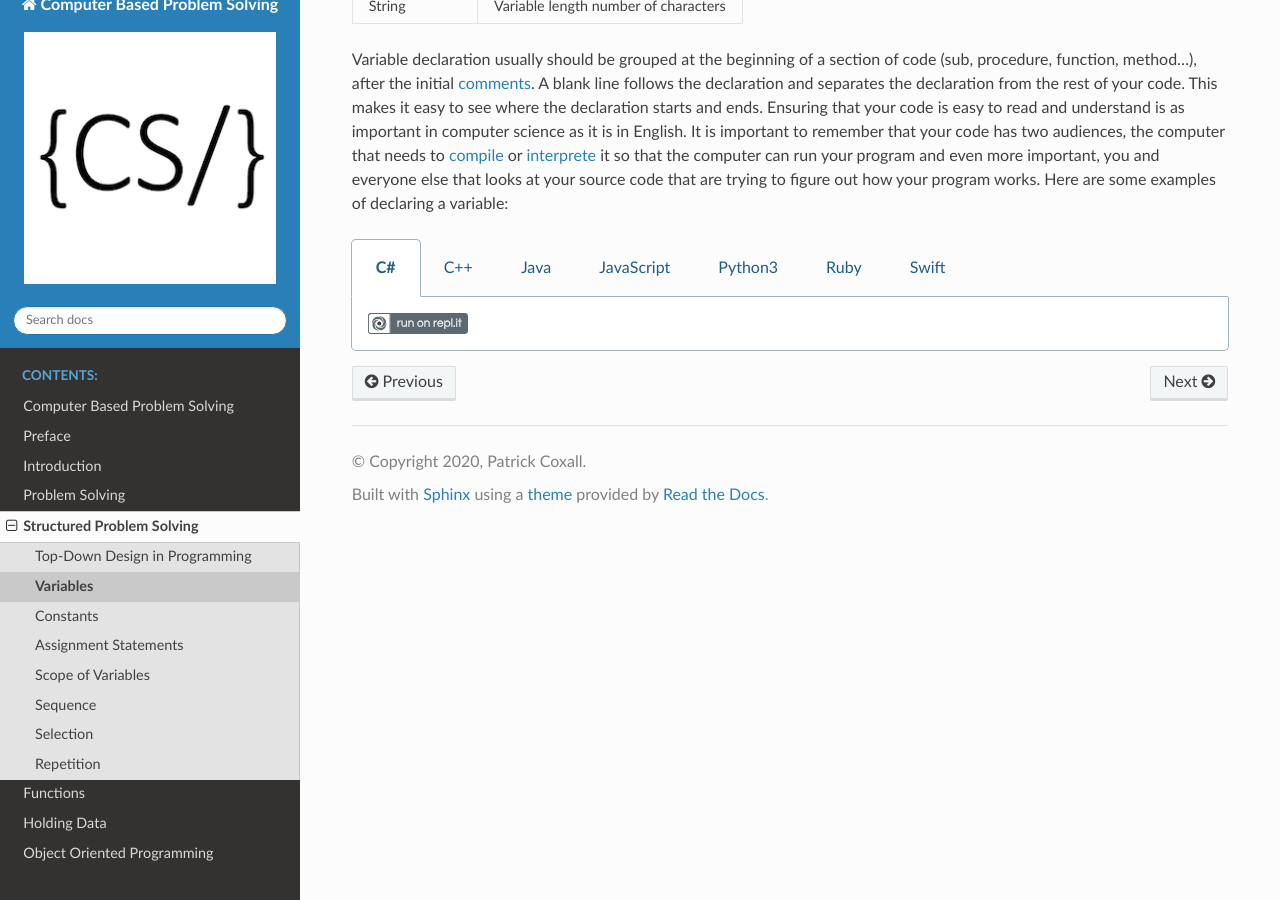
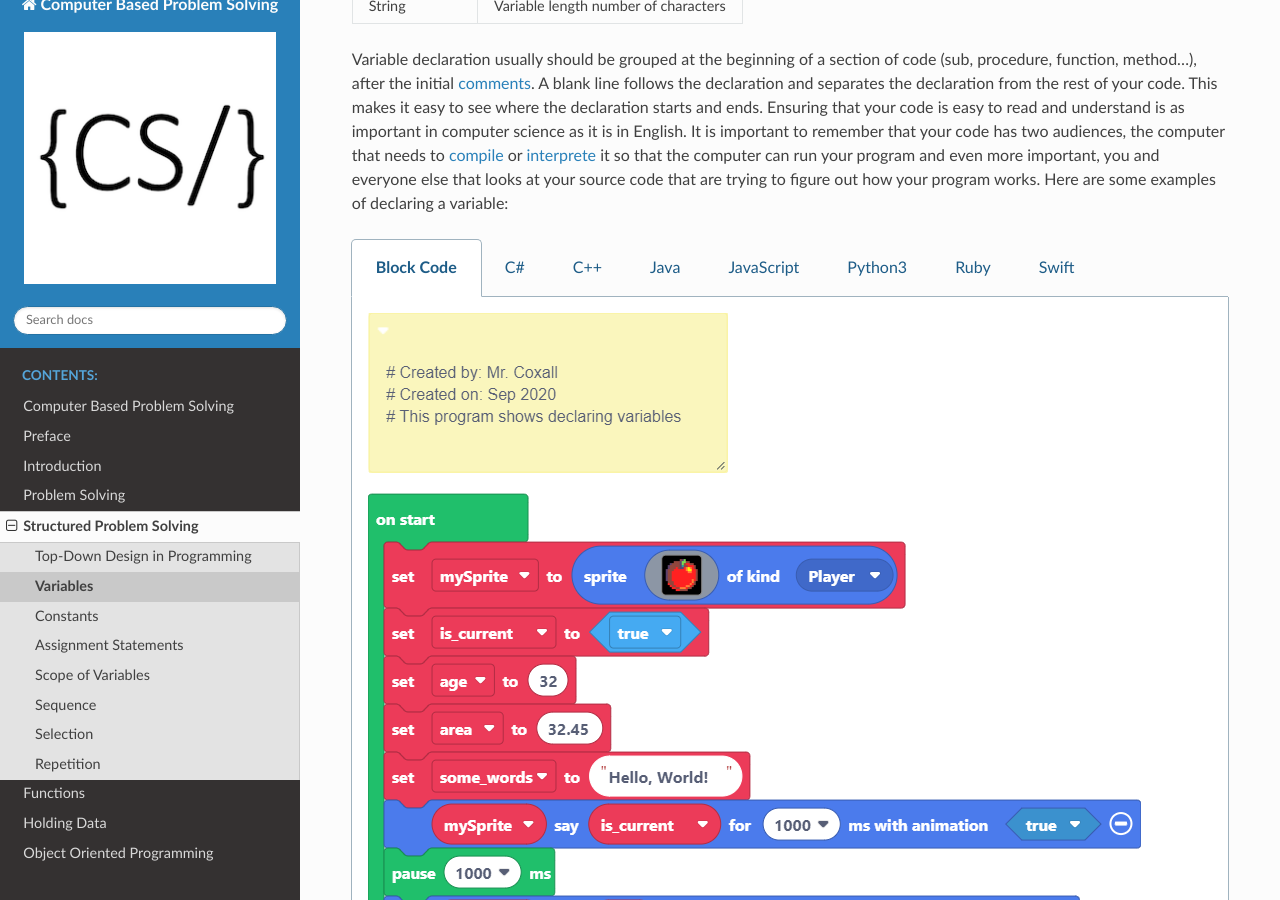
Before and after one commit to Mr-Coxall/Computer-Based-Problem-Solving, a Sphinx documentation site: the page built from docs/structured-problem-solving/variables.rst, in a window 1280 px wide and 900 px high, scrolled down 959 px. Built offline with Sphinx 7.4.7 and the Read the Docs theme 2.0.0, drawn with Linux system fonts in a browser that asks for light colours; pages that are not in the unit, such as notebooks, are missing from menus.

Commit message:
variables MakeCode

```diff
--- a/docs/structured-problem-solving/variables.rst
+++ b/docs/structured-problem-solving/variables.rst
@@ -22,6 +22,11 @@ Variable declaration usually should be grouped at the beginning of a section of
 
 
 .. tabs::
+  .. group-tab:: Block Code
+    .. image:: ./images/Structured-Problem-Solving---Variables-Block-Code.png
+    .. image:: ../images/replit.svg
+      :target: https://makecode.com/_WgoEf0MfxWPz
+      :width: 100
   .. group-tab:: C#
     .. code-block:: C#
       .. literalinclude:: ../../code_examples/3-Structured_Problem_Solving/1-Variables/CSharp/main.cs
```
Also changed, not shown: docs/structured-problem-solving/images/Structured-Problem-Solving---Variables-Block-Code.png (added).
